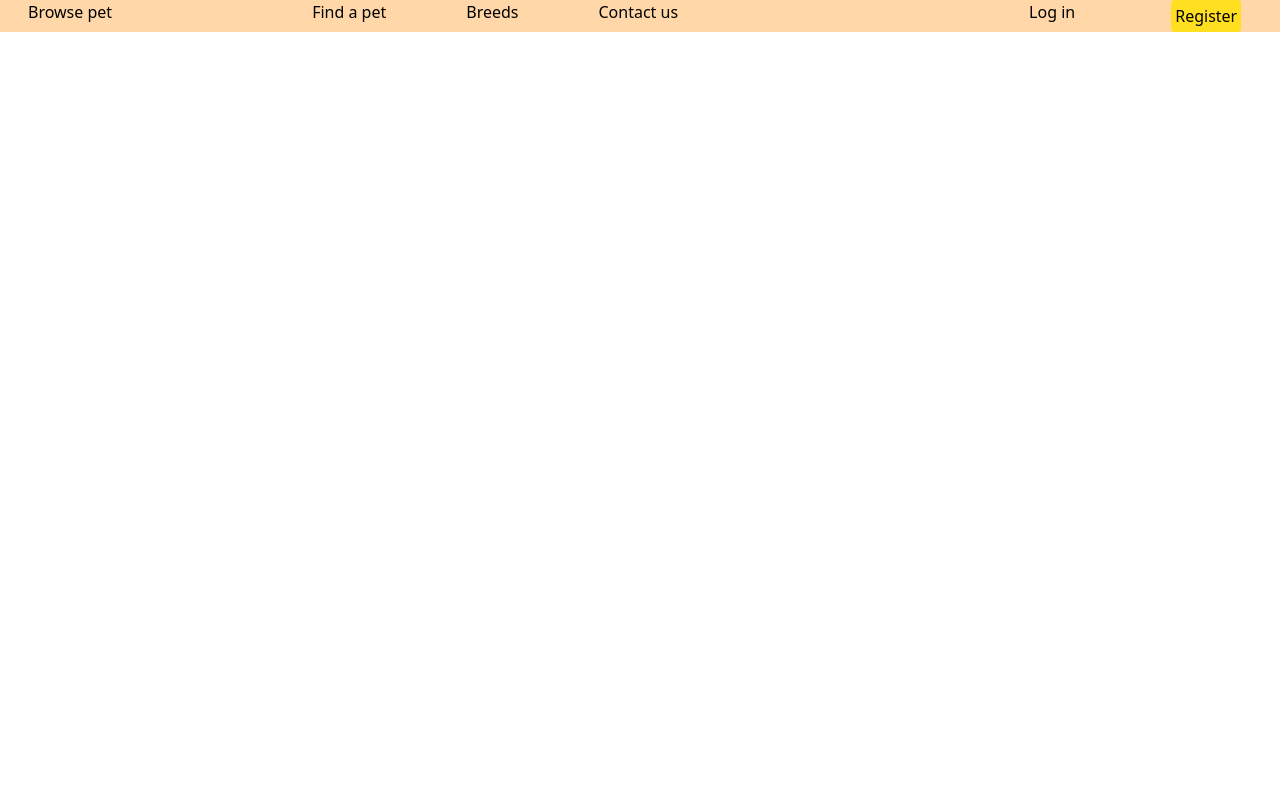
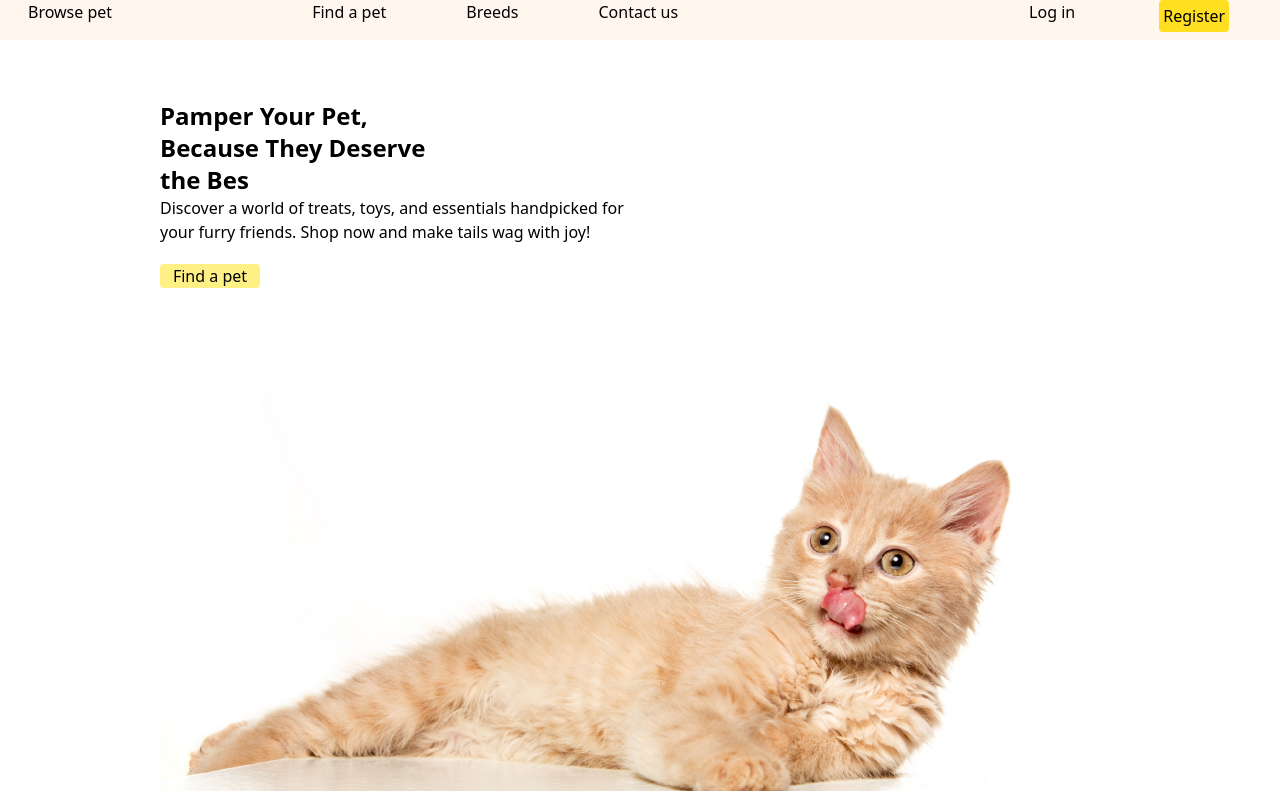
Before and after one commit to Ashraf682932/Assignment-3, a plain HTML site: page index.html in a window 1280 px wide. Drawn offline with nearby package versions, Linux system fonts and the light colour scheme.

Commit message:
second commit

```diff
--- a/index.html
+++ b/index.html
@@ -11,7 +11,7 @@
 </head>
 <body>
     <header>
-        <nav class=" w-full flex gap-x-20 bg-orange-200 space-x-10">
+        <nav class="w-full flex size-10  gap-x-20 r bg-orange-50 space-x-10">
             <div class="ml-7"> Browse pet</div> <br>
             <ul class="flex space-x-20 text-center">
                 <li>Find a pet</li>
@@ -19,14 +19,31 @@
                 <li>Contact us</li>
 
         </ul>
-       <div class="mr-4"><input type="Log in" name="" id=""><button>Log in</button></div>
-       <div><button class="bg-orange-200 bg-yellow-300 rounded text-center p-1">
+       <div class="mr-1"><input type="Log in" name="" id=""><button class="border-yellow-100">Log in</button></div>
+       <div><button class="bg-orange-200 bg-yellow-300 border-yellow-50 rounded text-center p-1">
         Register
        </button></div>
+
         </nav>
+        <div class="pl-20  pt-5">
+          <!-- head -->
+          <div class="pl-20  pt-5">
+            <h4 class="font-bold  mt-5 text-2xl">Pamper Your Pet,<br> Because They Deserve <br> the Bes</h4>
+            <p>Discover a world of treats, toys, and essentials handpicked for <br> your furry friends. Shop now and make tails wag with joy!</p>
+            <button class="bg-yellow-200 w-25 text-center rounded mt-5">Find a pet</button>
+          </div>
+          <!-- img -->
+           <div class="relative">
+            <img  class="pl-20 pr-10 w-250 absolute pt-1 "  src="./c1-assets/cat-big.png" alt="">
+
+           </div>
 
     </header>
   <main >
+    <section>
+
+      </div>
+    </section>
     <div>
 
     </div>
```
